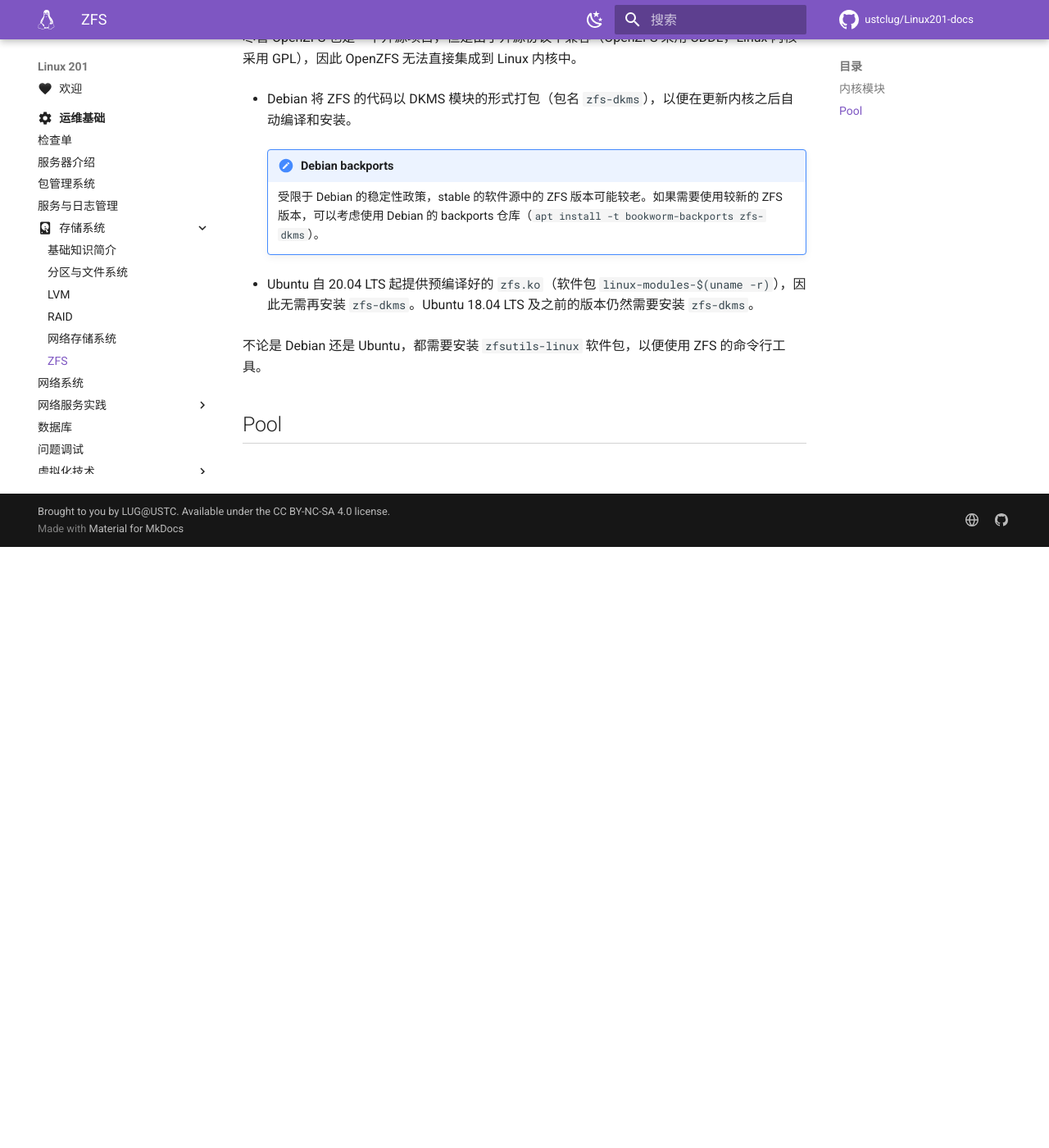
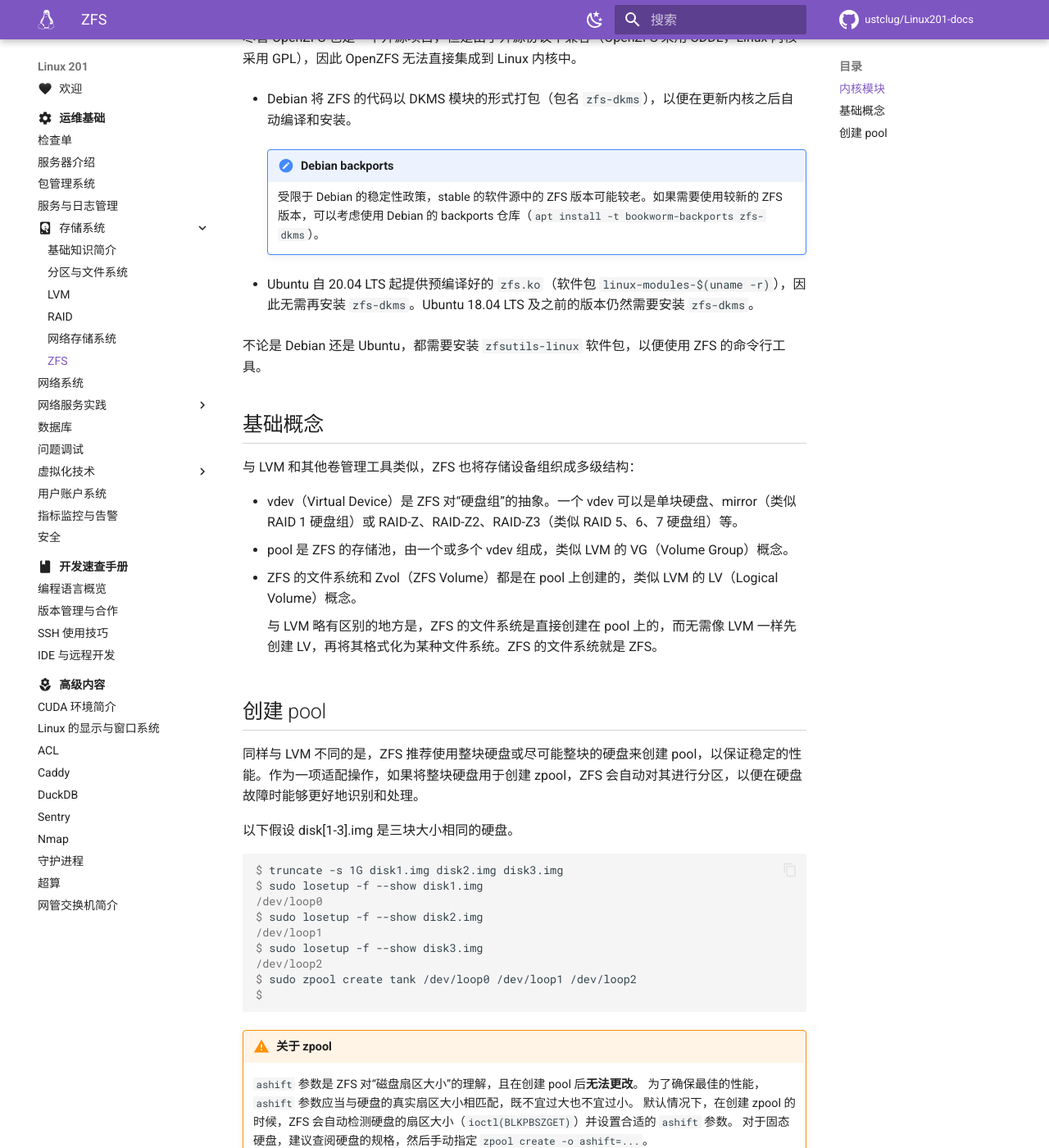
Before and after one commit to ustclug/Linux201-docs, an MkDocs documentation site: the page built from docs/ops/storage/zfs.md, in a window 1280 px wide and 1400 px high, scrolled down 733 px. Shown: the whole window at 82% size. Built offline with MkDocs 1.6.1 and Material for MkDocs 9.7.7, drawn with Linux system fonts in a browser that asks for light colours; comment, search, counter and statistics services are not loaded; some of the changed text lies outside the part shown.

Commit message:
ops/storage/zfs: Add zpool create

````diff
--- a/docs/ops/storage/zfs.md
+++ b/docs/ops/storage/zfs.md
@@ -1,6 +1,6 @@
 # ZFS
 
-ZFS（Zettabyte File System）虽然名叫 "FS"，但是集成了一系列存储管理功能，包括文件系统、卷管理、快照、数据完整性检查和修复等，常被称作“单机最强存储方案”。
+ZFS（Zettabyte File System）虽然名叫“FS”，但是集成了一系列存储管理功能，包括文件系统、卷管理、快照、数据完整性检查和修复等，常被称作“单机最强存储方案”。
 
 虽然 ZFS 没有特殊的系统要求，但是我们推荐在具有较好配置的服务器上使用 ZFS，以获得更好的性能和稳定性。
 
@@ -26,4 +26,69 @@
 
 不论是 Debian 还是 Ubuntu，都需要安装 `zfsutils-linux` 软件包，以便使用 ZFS 的命令行工具。
 
-## Pool
+## 基础概念
+
+与 LVM 和其他卷管理工具类似，ZFS 也将存储设备组织成多级结构：
+
+- vdev（Virtual Device）是 ZFS 对“硬盘组”的抽象。一个 vdev 可以是单块硬盘、mirror（类似 RAID 1 硬盘组）或 RAID-Z、RAID-Z2、RAID-Z3（类似 RAID 5、6、7 硬盘组）等。
+- pool 是 ZFS 的存储池，由一个或多个 vdev 组成，类似 LVM 的 VG（Volume Group）概念。
+- ZFS 的文件系统和 Zvol（ZFS Volume）都是在 pool 上创建的，类似 LVM 的 LV（Logical Volume）概念。
+
+    与 LVM 略有区别的地方是，ZFS 的文件系统是直接创建在 pool 上的，而无需像 LVM 一样先创建 LV，再将其格式化为某种文件系统。ZFS 的文件系统就是 ZFS。
+
+## 创建 pool
+
+同样与 LVM 不同的是，ZFS 推荐使用整块硬盘或尽可能整块的硬盘来创建 pool，以保证稳定的性能。作为一项适配操作，如果将整块硬盘用于创建 zpool，ZFS 会自动对其进行分区，以便在硬盘故障时能够更好地识别和处理。
+
+以下假设 disk\[1-3\].img 是三块大小相同的硬盘。
+
+```console
+$ truncate -s 1G disk1.img disk2.img disk3.img
+$ sudo losetup -f --show disk1.img
+/dev/loop0
+$ sudo losetup -f --show disk2.img
+/dev/loop1
+$ sudo losetup -f --show disk3.img
+/dev/loop2
+$ sudo zpool create tank /dev/loop0 /dev/loop1 /dev/loop2
+$
+```
+
+!!! warning "关于 zpool"
+
+    `ashift` 参数是 ZFS 对“磁盘扇区大小”的理解，且在创建 pool 后**无法更改**。
+    为了确保最佳的性能，`ashift` 参数应当与硬盘的真实扇区大小相匹配，既不宜过大也不宜过小。
+    默认情况下，在创建 zpool 的时候，ZFS 会自动检测硬盘的扇区大小（`ioctl(BLKPBSZGET)`）并设置合适的 `ashift` 参数。
+    对于固态硬盘，建议查阅硬盘的规格，然后手动指定 `zpool create -o ashift=...`。
+
+    在生产环境中，请**不要**将 ZFS 用于任何虚拟硬盘或软件/硬件 RAID 阵列上。
+    只有当 ZFS 直接管理每块硬盘时，才能获得最佳的性能和 ZFS 提供的数据完整性保证。
+    如果你的阵列卡不支持直通，可以考虑为每块盘建立一个单盘阵列。
+
+在实际应用中，如果你使用 `sda`、`nvme0n1` 等设备名来创建 pool，ZFS 会自动对其进行分区，然后使用 `sda1`、`nvme0n1p1` 等分区名来创建 pool，并在每个盘的末尾创建一个 8 MB 的分区（`sda9`、`nvme0n1p9`）。分区的目的可能出于某些历史原因，目前无从考证，且这个编号为 9 的分区是没有任何用途的。
+
+在创建好 pool 之后，可以使用 `zpool status` 和 `zpool list` 查看 pool 的状态和使用情况。
+
+```console
+$ zpool status
+  pool: tank
+ state: ONLINE
+config:
+
+        NAME        STATE     READ WRITE CKSUM
+        tank        ONLINE       0     0     0
+          loop0     ONLINE       0     0     0
+          loop1     ONLINE       0     0     0
+          loop2     ONLINE       0     0     0
+
+errors: No known data errors
+$ zpool list
+NAME    SIZE  ALLOC   FREE  CKPOINT  EXPANDSZ   FRAG    CAP  DEDUP    HEALTH  ALTROOT
+tank   2.81G   112K  2.81G        -         -     0%     0%  1.00x    ONLINE  -
+```
+
+!!! tip
+
+    在 ZFS 中，绝大多数诸如查询状态等只读的命令都不需要 `sudo`。
+
+在创建好 zpool `tank` 后，ZFS 也自动创建了一个文件系统 `tank` 并挂载在了 `/tank` 目录，可以直接使用。
````
